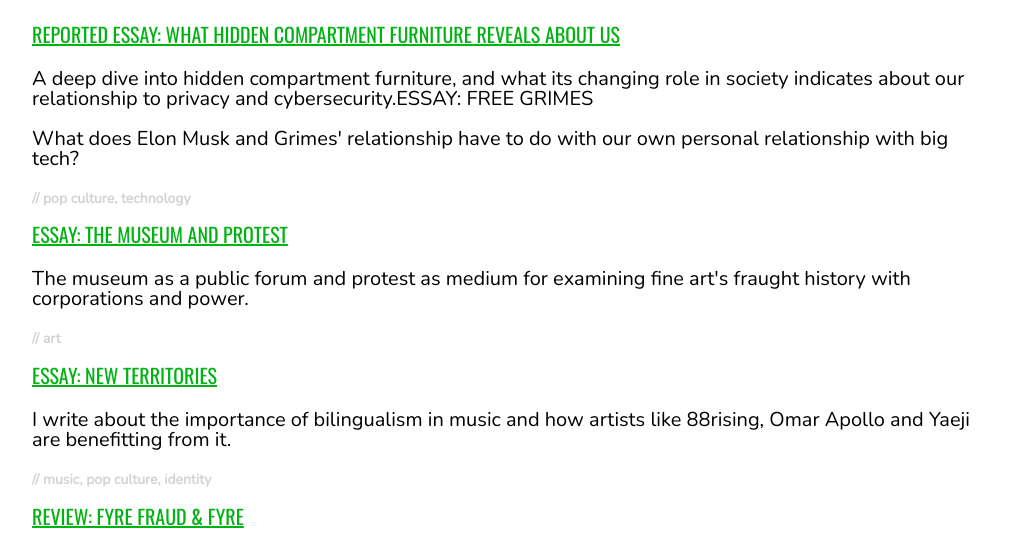
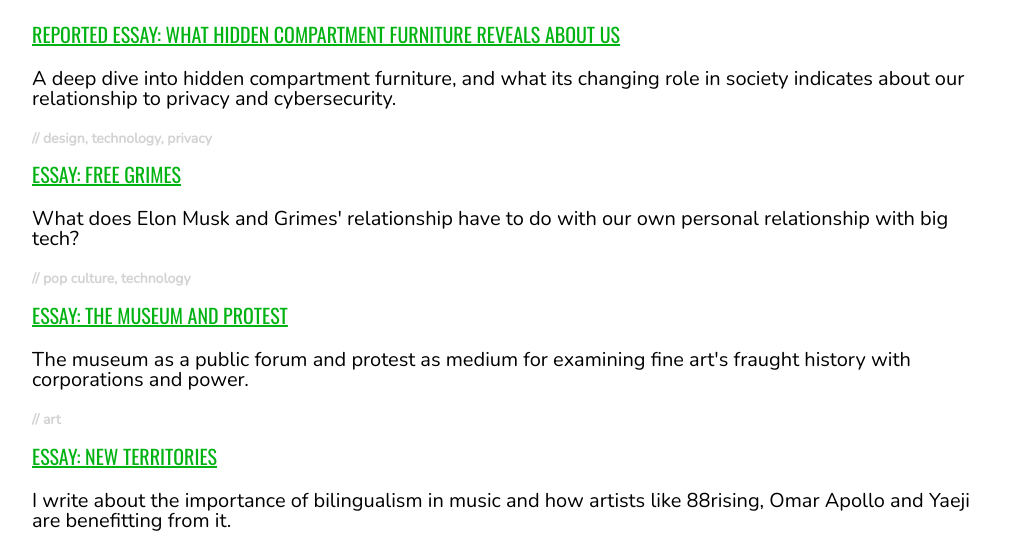
Before and after one commit to isabelgling/isabelling.github.io, a plain HTML site: page writing.html in a window 1280 px wide. Shown: the part 210-758 px from the top of the page, without its empty margins (126-1136 px from the left). Drawn offline with nearby package versions, Linux system fonts and the light colour scheme.

Commit message:
Update writing.html
fixed

```diff
--- a/writing.html
+++ b/writing.html
@@ -97,7 +97,8 @@
     <div class = "writing">
       <h1>Culture</h1>
       <a href = "https://theoutline.com/post/8022/hidden-compartment-furniture"> REPORTED ESSAY: What Hidden Compartment Furniture Reveals About Us</a>
-      <p> A deep dive into hidden compartment furniture, and what its changing role in society indicates about our relationship to privacy and cybersecurity.</p?
+      <p> A deep dive into hidden compartment furniture, and what its changing role in society indicates about our relationship to privacy and cybersecurity.</p>
+      <h2> // design, technology, privacy </h2>
       <a href ="https://cornellsun.com/2018/09/11/ling-free-grimes/">ESSAY: FREE GRIMES</a>
       <p>What does Elon Musk and Grimes' relationship have to do with our own personal relationship with big tech? </p>
       <h2> // pop culture, technology </h2>
```
